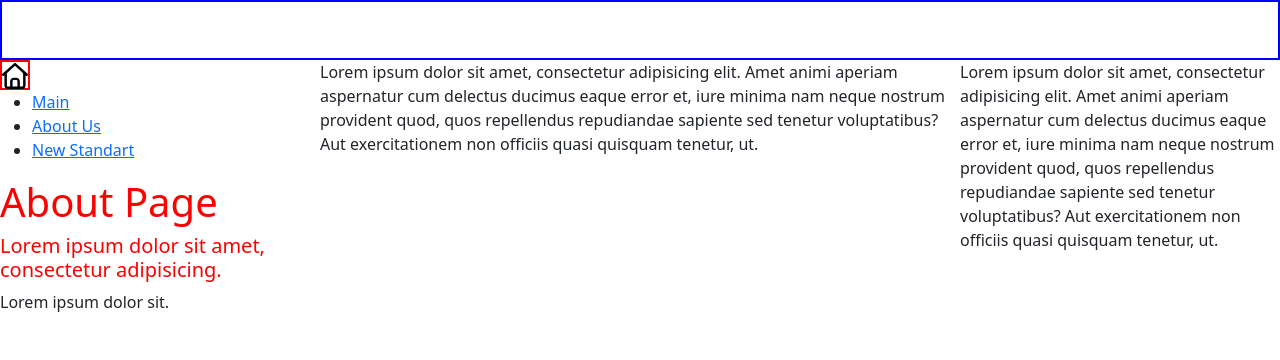
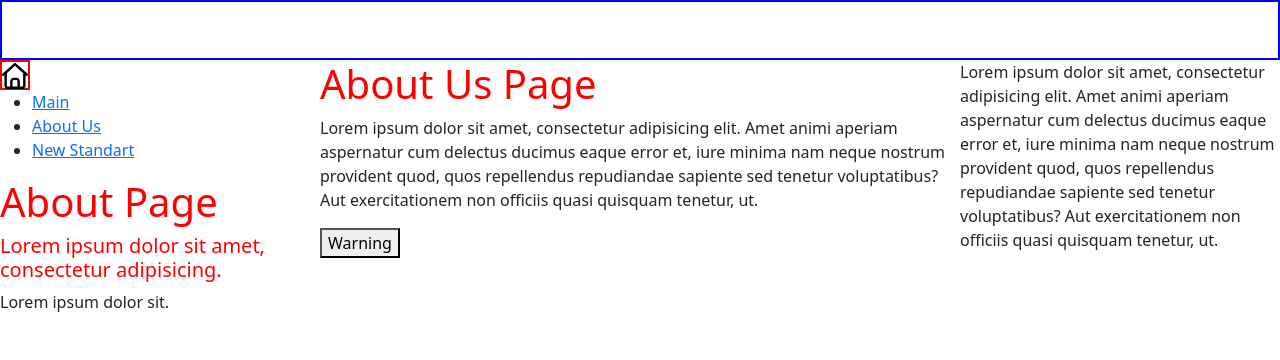
Before and after one commit to iztelinside/my-django-project-to-python-01-mar-2026, a Django app: page /about/ in a window 1280 px wide. Shown: the top 360 px of the page. Run offline with Django 5.2, Linux system fonts and the light colour scheme.

Commit message:
commit 04-01 - Передача данных в шаблоны

```diff
--- a/itdevelop/main/templates/main/about.html
+++ b/itdevelop/main/templates/main/about.html
@@ -7,6 +7,9 @@
     <h5>Lorem ipsum dolor sit amet, consectetur adipisicing.</h5>
     {% include 'main/test2.html' %}
 
+{% endblock %}
+{% block basic %}
+<h1>{{text}}</h1>
 {% endblock %}
 <!--<!DOCTYPE html>-->
 <!--<html lang="en">-->
--- a/itdevelop/main/templates/main/index.html
+++ b/itdevelop/main/templates/main/index.html
@@ -8,6 +8,10 @@
     <h5>Lorem ipsum dolor sit amet, consectetur adipisicing.</h5>
     {% include 'main/test2.html' %}
 {% endblock %}
+{% block basic %}
+    <h1>{{title}}</h1>
+{% endblock %}
+
 <!--<!DOCTYPE html>-->
 <!--<html lang="en">-->
 <!--<head>-->
--- a/itdevelop/main/templates/main/layout.html
+++ b/itdevelop/main/templates/main/layout.html
@@ -31,10 +31,16 @@
         </div>
     </div>
     <div id="main__basic">
+        <div class="main__basic_title">
+            {% block basic %}
+
+            {% endblock %}
+        </div>
         <div class="main__basic_text">
             <p>Lorem ipsum dolor sit amet, consectetur adipisicing elit. Amet animi aperiam aspernatur cum delectus ducimus eaque error et, iure minima nam neque nostrum provident quod, quos repellendus repudiandae sapiente sed tenetur voluptatibus? Aut exercitationem non officiis quasi quisquam tenetur, ut.</p>
+        </div>
+        <button id="main__basic_btn">Warning</button>
 
-        </div>
     </div>
     <div id="main__right">
         <p>Lorem ipsum dolor sit amet, consectetur adipisicing elit. Amet animi aperiam aspernatur cum delectus ducimus eaque error et, iure minima nam neque nostrum provident quod, quos repellendus repudiandae sapiente sed tenetur voluptatibus? Aut exercitationem non officiis quasi quisquam tenetur, ut.</p>
--- a/itdevelop/main/views.py
+++ b/itdevelop/main/views.py
@@ -5,11 +5,11 @@ from django.shortcuts import render
 
 # Create your views here.
 def index(request):
-    return render(request, "main/index.html")
+    return render(request, "main/index.html", {"title":"Home Page"})
 # def index(request):
 #     return HttpResponse("Hello, world. You're at the polls index.")
 
 def about(request):
-    return render(request, "main/about.html")
+    return render(request, "main/about.html", {"text":"About Us Page"})
 # def about(request):
 #     return HttpResponse("About is Reddy.")
```
